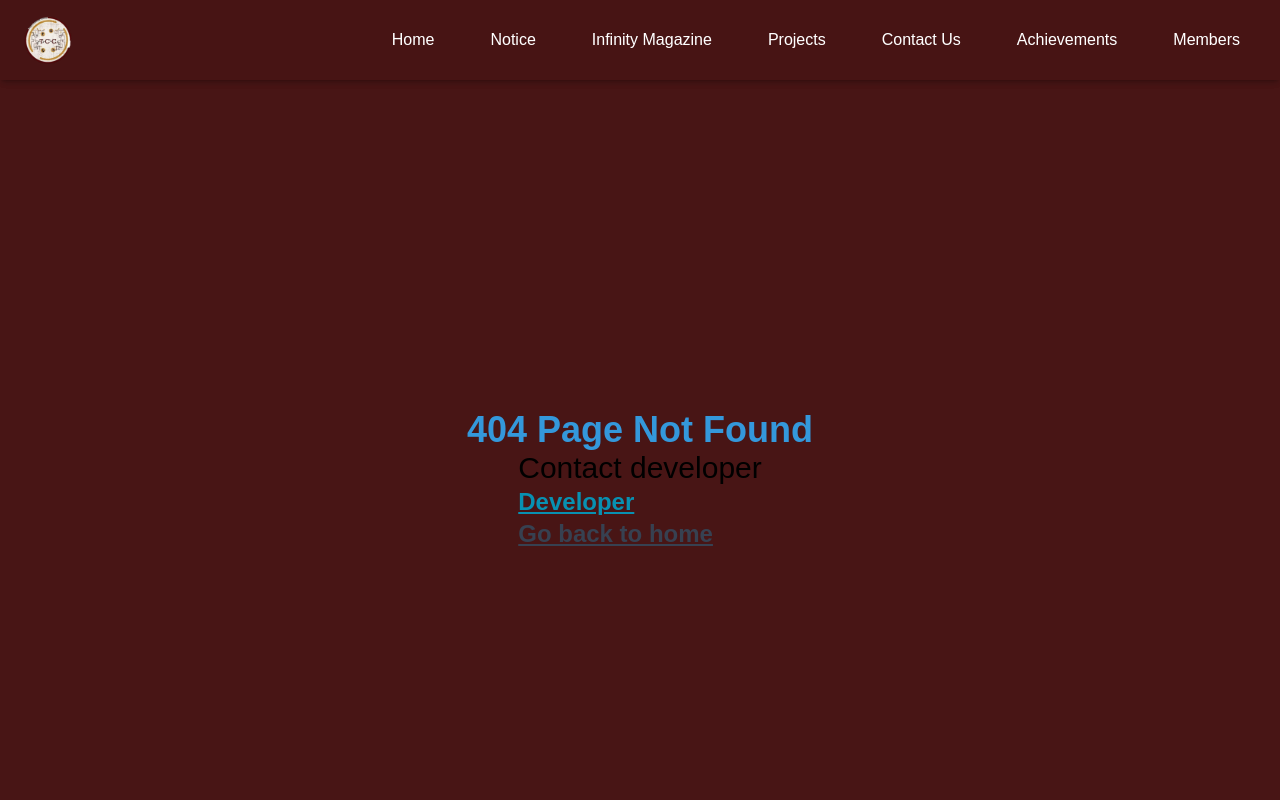
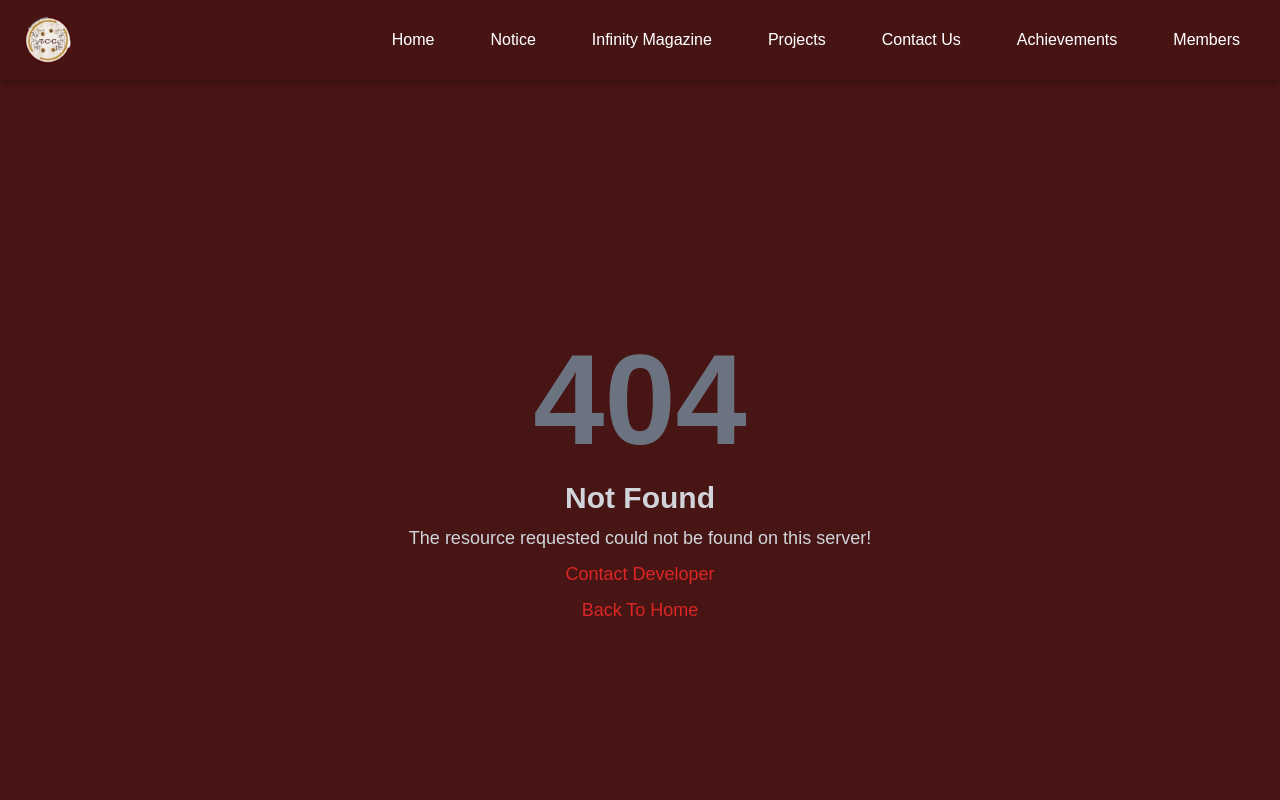
Before and after one commit to gobinda-prasad-paudel/tcc_official, a React (Vite) app: page /abcd in a window 1280 px wide. Shown: the top 800 px of the page. Built offline with nearby package versions, Linux system fonts and the light colour scheme; a web font is replaced by a local one.

Commit message:
404 page commit

```diff
--- a/src/pages/Pagenotfound.jsx
+++ b/src/pages/Pagenotfound.jsx
@@ -7,7 +7,7 @@ function Pagenotfound() {
   return (
     <>
       <Navbar />
-      <div className="container mx-auto px-4">
+      {/* <div className="container mx-auto px-4">
         <div className="flex items-center flex-col justify-center h-screen">
           <h1 className="text-4xl font-bold text-[#3498db]">
             404 Page Not Found
@@ -23,15 +23,34 @@ function Pagenotfound() {
             </Link>
             <br />
             <Link
-              className="underline text-2xl font-bold text-gray-700 hover:text-gray-900"
-              to="/"
+            className="underline text-2xl font-bold text-gray-700 hover:text-gray-900"
+            to="/"
             >
-              Go back to home
+            Go back to home
             </Link>
-          </div>
-        </div>
+            </div>
+            </div>
+            </div> */}
+
+      <div className="flex flex-col items-center justify-center min-h-screen text-gray-300 ">
+        <h1 className="text-9xl font-bold text-gray-500">404</h1>
+        <h2 className="text-3xl font-semibold mt-4">Not Found</h2>
+        <p className="text-lg mt-2 ">
+          The resource requested could not be found on this server!
+        </p>
+
+        <Link
+          className="text-lg mt-2 text-red-600 hover:text-red-800"
+          to="/developer"
+        >
+          {" "}
+          Contact Developer
+        </Link>
+        <Link className="text-lg mt-2 text-red-600 hover:text-red-800" to="/">
+          {" "}
+          Back To Home
+        </Link>
       </div>
-      <Footer />
     </>
   );
 }
```
Also changed, not shown: 1 other file (tests, documents, lock files or other folders).
